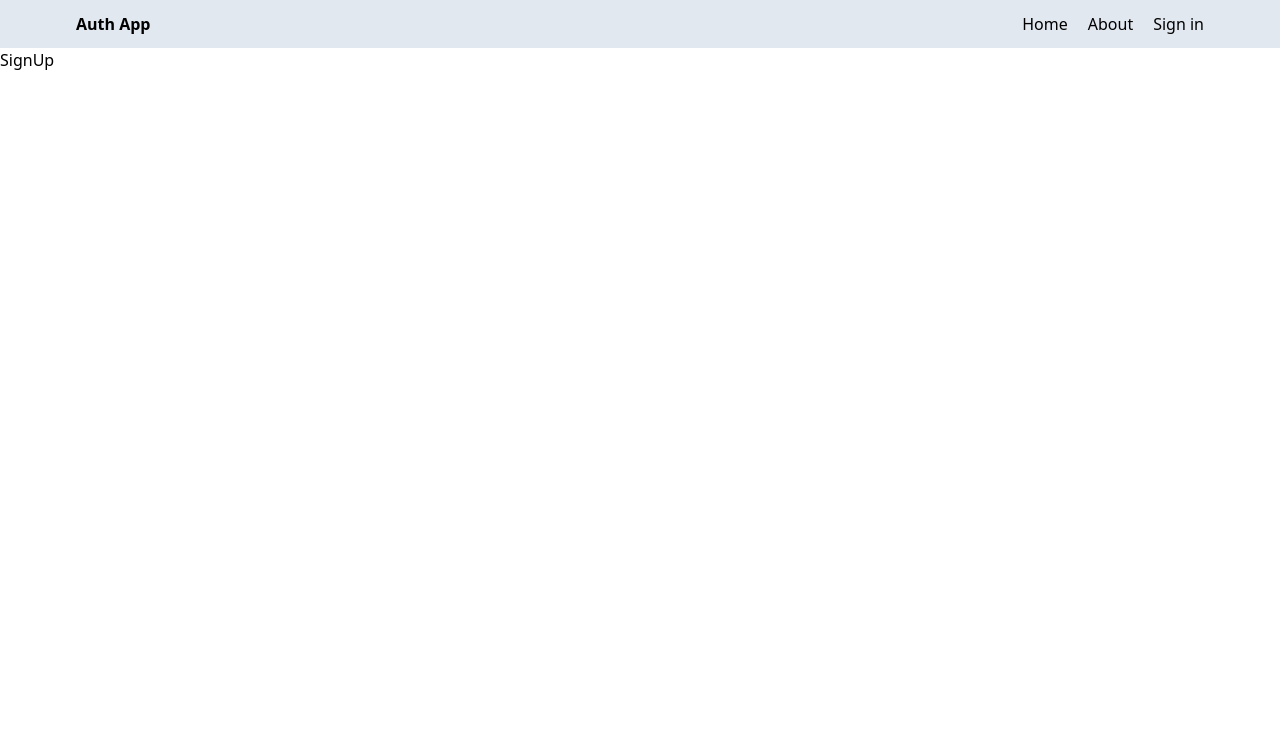
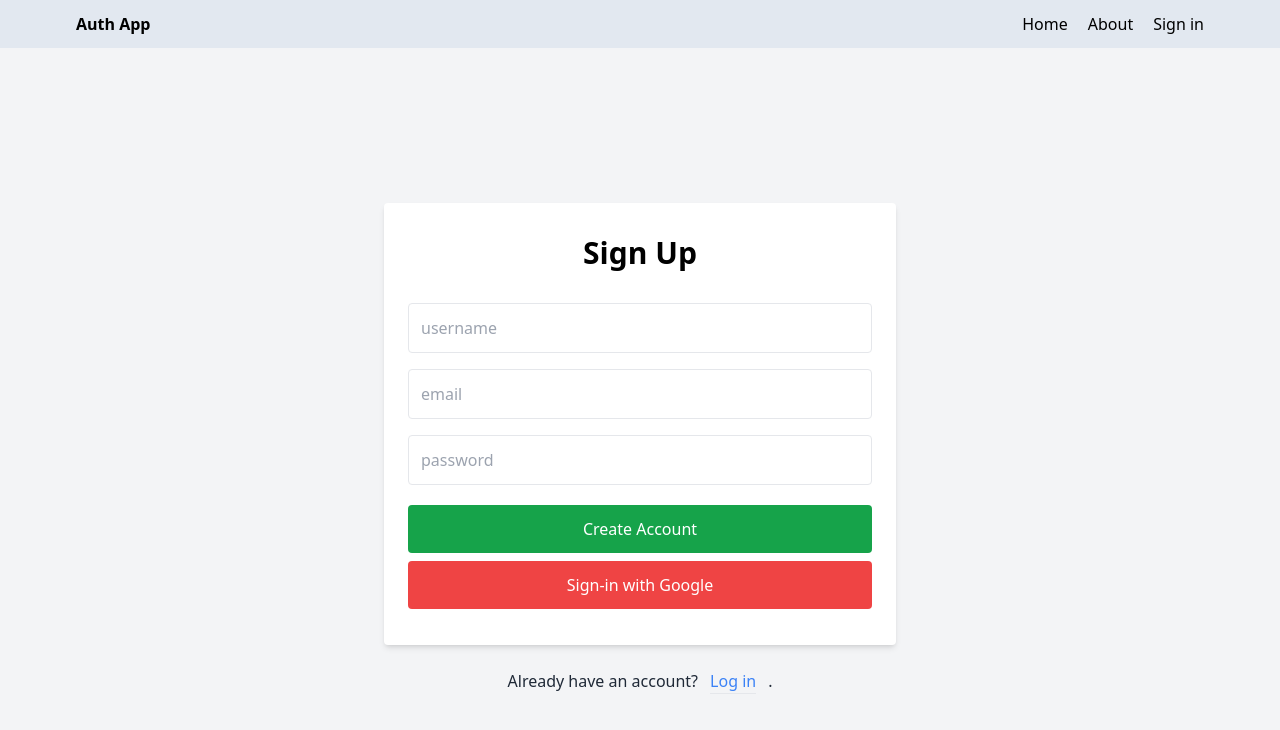
Before and after one commit to ayushstha123/Mern_authentication, a React (Create React App) app in the folder client/: page /SignUp in a window 1280 px wide. Shown: the top 730 px of the page. Built offline with nearby package versions, Linux system fonts and the light colour scheme.

Commit message:
Completed signup page UI

```diff
--- a/client/package.json
+++ b/client/package.json
@@ -3,6 +3,10 @@
   "version": "0.1.0",
   "private": true,
   "dependencies": {
+    "@babel/core": "^7.23.2",
+    "@babel/preset-env": "^7.23.2",
+    "@babel/preset-react": "^7.22.15",
+    "@babel/preset-typescript": "^7.23.2",
     "@testing-library/jest-dom": "^5.17.0",
     "@testing-library/react": "^13.4.0",
     "@testing-library/user-event": "^13.5.0",
--- a/client/src/pages/SignUp.jsx
+++ b/client/src/pages/SignUp.jsx
@@ -1,8 +1,54 @@
 import React from 'react'
+import {Link} from 'react-router-dom'
 
 const SignUp = () => {
   return (
-    <div>SignUp</div>
+    <div>
+      <div class="bg-gray-100 min-h-screen flex flex-col">
+        <div class="container max-w-lg mx-auto flex-1 flex flex-col items-center justify-center ">
+          <div class="bg-white px-6 py-8 rounded shadow-md text-black w-full">
+            <h1 class="mb-8 text-3xl font-semibold text-center">Sign Up</h1>
+            <input
+              type="text"
+              class="block border border-gray-200 focus:border-white w-full p-3 rounded mb-4"
+              name="username"
+              placeholder="username" />
+
+            <input
+              type="text"
+              class="block border border-gray-200 focus:border-white w-full p-3 rounded mb-4"
+              name="email"
+              placeholder="email" />
+
+            <input
+              type="password"
+              class="block border border-gray-200 focus:border-white w-full p-3 rounded mb-4"
+              name="password"
+              placeholder="password" />
+
+
+            <button
+              type="submit"
+              class="w-full text-center py-3 rounded bg-green-600 text-white hover:bg-green-500 focus:outline-none my-1"
+            >Create Account</button>
+
+            <button
+              type="submit"
+              class="w-full text-center py-3 rounded bg-red-500 text-white hover:bg-red-400 focus:outline-none my-1"
+            >Sign-in with Google</button>
+
+
+          </div>
+
+          <div class="flex text-gray-800 mt-6 gap-3">
+            Already have an account?
+            <Link to='/SignIn' class="no-underline border-b border-blue text-blue-500" href="../login/">
+              Log in
+            </Link>.
+          </div>
+        </div>
+      </div>
+    </div>
   )
 }
 
```
Also changed, not shown: 1 other file (tests, documents, lock files or other folders).
